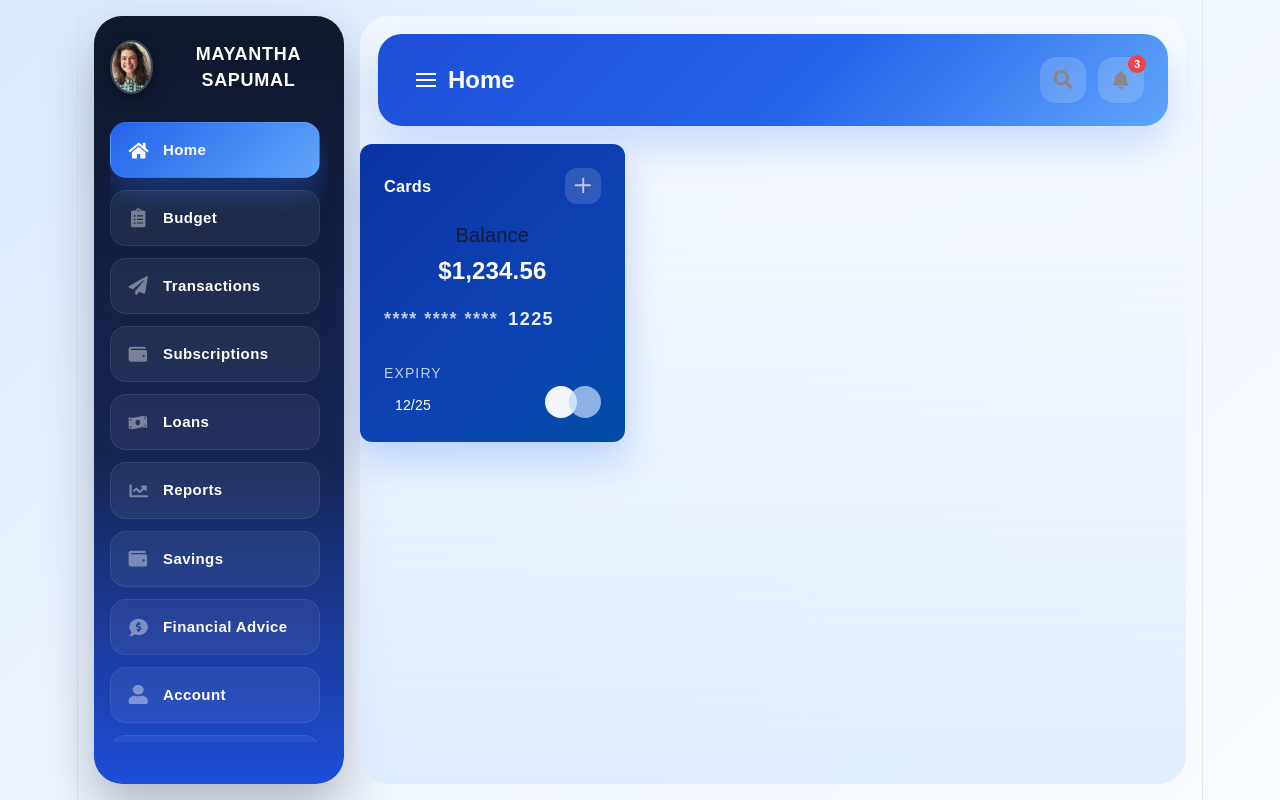
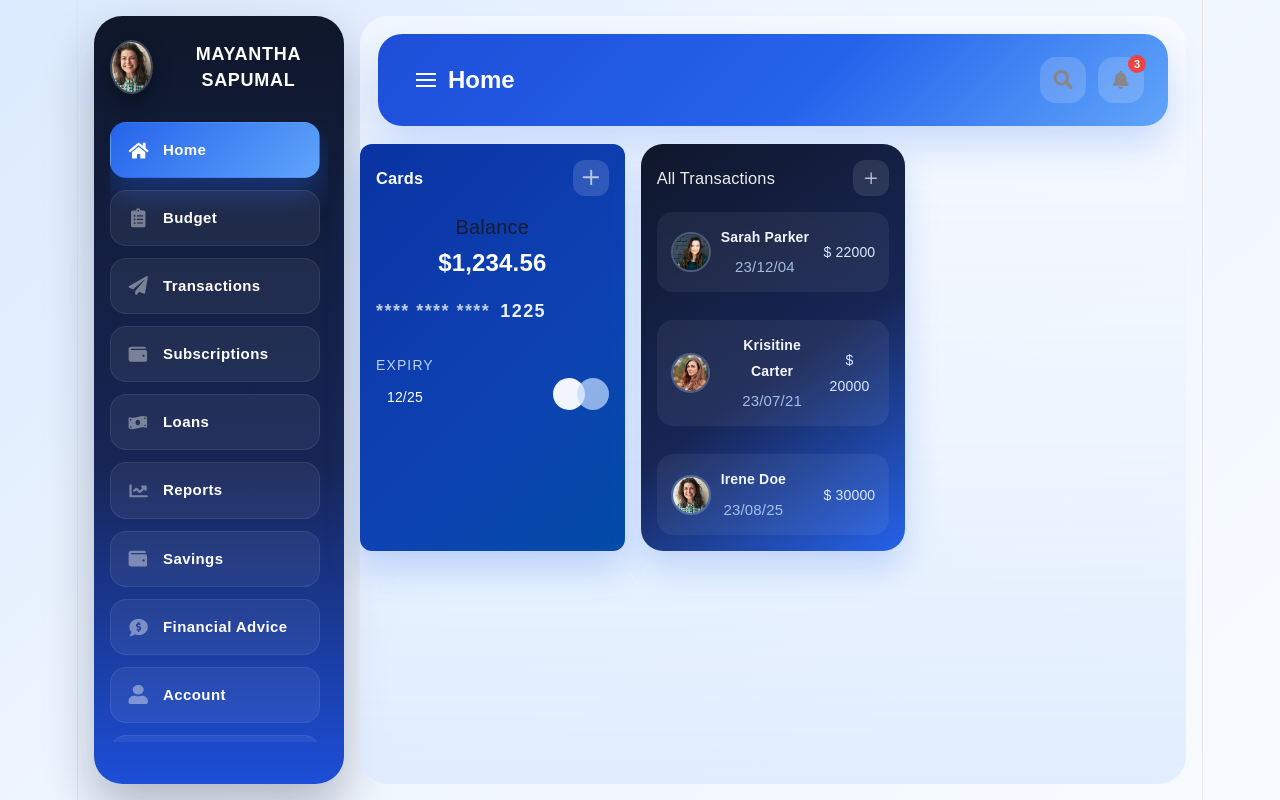
Before and after one commit to MayanthaS/Modern_Dashboard, a React (Vite) app: page / in a window 1280 px wide. Built offline with nearby package versions, Linux system fonts and the light colour scheme; a web font is replaced by a local one.

Commit message:
style: change transaction card to blue theme

```diff
--- a/src/App.css
+++ b/src/App.css
@@ -125,28 +125,3 @@ button {
     padding: 12px;
   }
 }
-/*common*/
-.lg-value{
-  font-size: 24px;
-  font-weight: 600;
-}
-.grid-common{
-  background-color: var(gray, 0.05) 0px 8px 24px;
-  border-radius: 12px;
-  box-shadow: rgba(0, 0, 0, 0.05) 0px 8px 24px;
-  color: var(--clr-white);
-  padding: 24px;
-}
-.grid-c-title{
-  display: flex;
-  align-items: center;
-  justify-content: space-between;
-  margin-bottom: 16px;
-}
-.grid-c-title-text{
-  font-weight: 400;
-  color: var(--clr-silver);
-}
-.grid-c-title-icon img{
-  width: 24px;
-}
--- /dev/null
+++ b/src/Transaction/Transaction.css
@@ -0,0 +1,68 @@
+.grid-c2 {
+  background: linear-gradient(145deg, #0f172a 0%, #172554 55%, #2563eb 100%);
+  border-radius: 22px;
+  box-shadow: 0 18px 34px rgba(37, 99, 235, 0.2);
+}
+
+.grid-c2 .grid-c-title-text {
+  color: rgba(255, 255, 255, 0.92);
+}
+
+.grid-c2 .grid-c-title-icon {
+  width: 36px;
+  height: 36px;
+  display: grid;
+  place-items: center;
+  border-radius: 12px;
+  background: rgba(255, 255, 255, 0.1);
+}
+
+.grid-c2 .grid-c-title-icon img {
+  width: 18px;
+}
+
+/* grid c2 */
+.grid-c2 .grid-item {
+  display: flex;
+}
+.grid-c2 .grid-item {
+  display: flex;
+  justify-content: space-between;
+  align-items: center;
+  padding: 12px 14px;
+  margin-bottom: 28px;
+  border-radius: 16px;
+  background: rgba(255, 255, 255, 0.06);
+}
+.grid-c2 .grid-item:last-child {
+  margin-bottom: 0;
+}
+.grid-c2 .grid-item p {
+  color: #eff6ff;
+}
+.grid-c2 .grid-item-l .avatar {
+  width: 40px;
+  height: 40px;
+  border-radius: 100%;
+  overflow: hidden;
+  border: 2px solid rgba(191, 219, 254, 0.28);
+}
+.grid-c2 .grid-item-l {
+  display: flex;
+  align-items: center;
+  column-gap: 10px;
+}
+.grid-c2 .grid-item-l .text {
+  font-weight: 600;
+}
+.grid-c2 .grid-item-l span {
+  display: block;
+  font-weight: 400;
+  margin-top: 4px;
+  font-size: 15px;
+  color: rgba(191, 219, 254, 0.82);
+}
+.grid-c2 .grid-item-r span {
+  font-weight: 500;
+  color: #dbeafe;
+}
--- /dev/null
+++ b/src/Transaction/Transaction.jsx
@@ -0,0 +1,38 @@
+import "./Transaction.css";
+import { transactions } from "../data/data";
+import { iconsImgs } from "../utils/image";
+
+const Transactions = () => {
+  return (
+    <div className="grid-one-item grid-common grid-c2">
+      <div className="grid-c-title">
+        <h3 className="grid-c-title-text">All Transactions</h3>
+        <button className="grid-c-title-icon">
+          <img src={iconsImgs.plus} />
+        </button>
+      </div>
+
+      <div className="grid-content">
+        <div className="grid-items">
+          {transactions.map((transaction) => (
+            <div className="grid-item" key={transaction.id}>
+              <div className="grid-item-l">
+                <div className="avatar img-fit-cover">
+                  <img src={transaction.image} alt="" />
+                </div>
+                <p className="text">
+                  {transaction.name} <span>{transaction.date}</span>
+                </p>
+              </div>
+              <div className="grid-item-r">
+                <span className="text-scarlet">$ {transaction.amount}</span>
+              </div>
+            </div>
+          ))}
+        </div>
+      </div>
+    </div>
+  );
+};
+
+export default Transactions;
--- a/src/component/ContentMain/ContainMain.jsx
+++ b/src/component/ContentMain/ContainMain.jsx
@@ -1,11 +1,13 @@
 import React from "react";
 import Cards from "../../component/Cards/Cards";
+import Transaction from "../../Transaction/Transaction";
 import "./ContainMain.css";
 const ContainMain = () => {
   return (
     <div className="main-content-holder">
       <div className="content-grid-one">
         <Cards />
+        <Transaction />
       </div>
     </div>
   );
```
